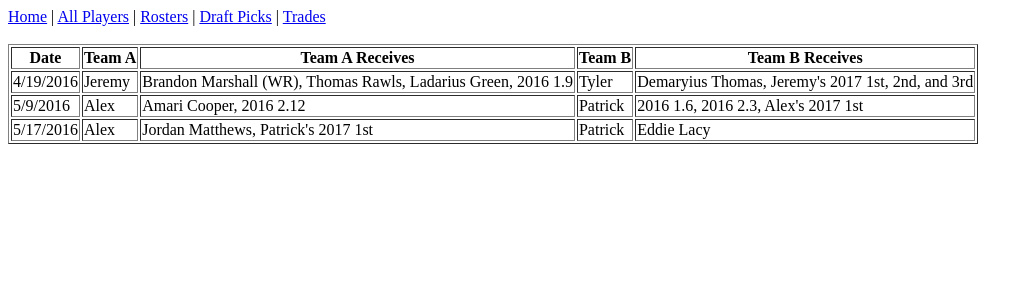
After one commit to alexhart23/yahoo_fantasy_tool, a Django app: page /trades/ in a window 1280 px wide. The commit adds this page. Shown: the top 300 px of the page, without its empty margins (0-1033 px from the left). Run offline with Django 3.2, Linux system fonts and the light colour scheme.

Commit message:
Adding a trades page

```diff
--- a/freemoney/rosters/models.py
+++ b/freemoney/rosters/models.py
@@ -31,7 +31,7 @@
         return self.full_name
 
     class Meta:
-        ordering = ['last_name','first_name']
+        ordering = ['position','last_name','first_name']
 
     player_key = models.CharField(max_length=12, unique=True, primary_key=True)
     last_name = models.CharField(max_length=30)
--- a/freemoney/rosters/templates/rosters/allplayers.html
+++ b/freemoney/rosters/templates/rosters/allplayers.html
@@ -9,7 +9,8 @@
 <a href="{% url 'rosters:index' %}">Home</a> |
 <a href="{% url 'rosters:allplayers' %}">All Players</a> |
 <a href="{% url 'rosters:rosters' %}">Rosters</a> |
-<a href="{% url 'rosters:draftpicks' %}">Draft Picks</a>
+<a href="{% url 'rosters:draftpicks' %}">Draft Picks</a> |
+<a href="{% url 'rosters:trades' %}">Trades</a>
 <br><br>
 
 <link type="text/css" rel="stylesheet" href="/static/style.css"/>
--- a/freemoney/rosters/templates/rosters/draftpicks.html
+++ b/freemoney/rosters/templates/rosters/draftpicks.html
@@ -9,7 +9,8 @@
 <a href="{% url 'rosters:index' %}">Home</a> |
 <a href="{% url 'rosters:allplayers' %}">All Players</a> |
 <a href="{% url 'rosters:rosters' %}">Rosters</a> |
-<a href="{% url 'rosters:draftpicks' %}">Draft Picks</a>
+<a href="{% url 'rosters:draftpicks' %}">Draft Picks</a> |
+<a href="{% url 'rosters:trades' %}">Trades</a>
 <br><br>
 
 <ul>
--- a/freemoney/rosters/templates/rosters/draftpicks_detail.html
+++ b/freemoney/rosters/templates/rosters/draftpicks_detail.html
@@ -9,7 +9,8 @@
 <a href="{% url 'rosters:index' %}">Home</a> |
 <a href="{% url 'rosters:allplayers' %}">All Players</a> |
 <a href="{% url 'rosters:rosters' %}">Rosters</a> |
-<a href="{% url 'rosters:draftpicks' %}">Draft Picks</a>
+<a href="{% url 'rosters:draftpicks' %}">Draft Picks</a> |
+<a href="{% url 'rosters:trades' %}">Trades</a>
 <br><br>
 
 <link type="text/css" rel="stylesheet" href="/static/style.css"/>
--- a/freemoney/rosters/templates/rosters/index.html
+++ b/freemoney/rosters/templates/rosters/index.html
@@ -9,7 +9,8 @@
 <a href="{% url 'rosters:index' %}">Home</a> |
 <a href="{% url 'rosters:allplayers' %}">All Players</a> |
 <a href="{% url 'rosters:rosters' %}">Rosters</a> |
-<a href="{% url 'rosters:draftpicks' %}">Draft Picks</a>
+<a href="{% url 'rosters:draftpicks' %}">Draft Picks</a> |
+<a href="{% url 'rosters:trades' %}">Trades</a>
 <br><br>
 
     <header>Welcome to Free Money!</header>
@@ -17,6 +18,7 @@
         <li><a href="{% url 'rosters:allplayers' %}">All Players</a></li>
         <li><a href="{% url 'rosters:rosters' %}">Rosters</a></li>
         <li><a href="{% url 'rosters:draftpicks' %}">Rookie Draft Picks</a></li>
+        <li><a href="{% url 'rosters:trades' %}">Trades</a></li>
     </ul>
 </body>
 </html>
--- a/freemoney/rosters/templates/rosters/roster_detail.html
+++ b/freemoney/rosters/templates/rosters/roster_detail.html
@@ -9,7 +9,8 @@
 <a href="{% url 'rosters:index' %}">Home</a> |
 <a href="{% url 'rosters:allplayers' %}">All Players</a> |
 <a href="{% url 'rosters:rosters' %}">Rosters</a> |
-<a href="{% url 'rosters:draftpicks' %}">Draft Picks</a>
+<a href="{% url 'rosters:draftpicks' %}">Draft Picks</a> |
+<a href="{% url 'rosters:trades' %}">Trades</a>
 <br><br>
 
 <link type="text/css" rel="stylesheet" href="/static/style.css"/>
--- a/freemoney/rosters/templates/rosters/rosters.html
+++ b/freemoney/rosters/templates/rosters/rosters.html
@@ -9,7 +9,8 @@
 <a href="{% url 'rosters:index' %}">Home</a> |
 <a href="{% url 'rosters:allplayers' %}">All Players</a> |
 <a href="{% url 'rosters:rosters' %}">Rosters</a> |
-<a href="{% url 'rosters:draftpicks' %}">Draft Picks</a>
+<a href="{% url 'rosters:draftpicks' %}">Draft Picks</a> |
+<a href="{% url 'rosters:trades' %}">Trades</a>
 <br><br>
 
 <ul>
--- /dev/null
+++ b/freemoney/rosters/templates/rosters/trades.html
@@ -0,0 +1,49 @@
+<!DOCTYPE html>
+<html lang="en">
+<head>
+    <meta charset="UTF-8">
+    <title>Free Money - Trades</title>
+</head>
+<body>
+
+<a href="{% url 'rosters:index' %}">Home</a> |
+<a href="{% url 'rosters:allplayers' %}">All Players</a> |
+<a href="{% url 'rosters:rosters' %}">Rosters</a> |
+<a href="{% url 'rosters:draftpicks' %}">Draft Picks</a> |
+<a href="{% url 'rosters:trades' %}">Trades</a>
+<br><br>
+
+<table border="1">
+    <tr>
+        <th>Date</th>
+        <th>Team A</th>
+        <th>Team A Receives</th>
+        <th>Team B</th>
+        <th>Team B Receives</th>
+    </tr>
+    <tr>
+        <td>4/19/2016</td>
+        <td>Jeremy</td>
+        <td>Brandon Marshall (WR), Thomas Rawls, Ladarius Green, 2016 1.9</td>
+        <td>Tyler</td>
+        <td>Demaryius Thomas, Jeremy's 2017 1st, 2nd, and 3rd</td>
+    </tr>
+    <tr>
+        <td>5/9/2016</td>
+        <td>Alex</td>
+        <td>Amari Cooper, 2016 2.12</td>
+        <td>Patrick</td>
+        <td>2016 1.6, 2016 2.3, Alex's 2017 1st</td>
+    </tr>
+    <tr>
+        <td>5/17/2016</td>
+        <td>Alex</td>
+        <td>Jordan Matthews, Patrick's 2017 1st</td>
+        <td>Patrick</td>
+        <td>Eddie Lacy</td>
+    </tr>
+</table>
+
+
+</body>
+</html>
--- a/freemoney/rosters/urls.py
+++ b/freemoney/rosters/urls.py
@@ -17,5 +17,7 @@
     url(r'^draftpicks/$', views.draftpicks, name='draftpicks'),
     # /draftpicks/<year>/
     url(r'^draftpicks/(?P<year>\d{4})/$', views.draftpicks_detail, name='draftpicks_detail'),
+    # /trades/
+    url(r'^trades/$', views.trades, name='trades'),
 
 ]
--- a/freemoney/rosters/views.py
+++ b/freemoney/rosters/views.py
@@ -54,3 +54,6 @@
         'year': year,
     }
     return render(request, 'rosters/draftpicks_detail.html', context)
+
+def trades(request):
+    return render(request, 'rosters/trades.html')
```
